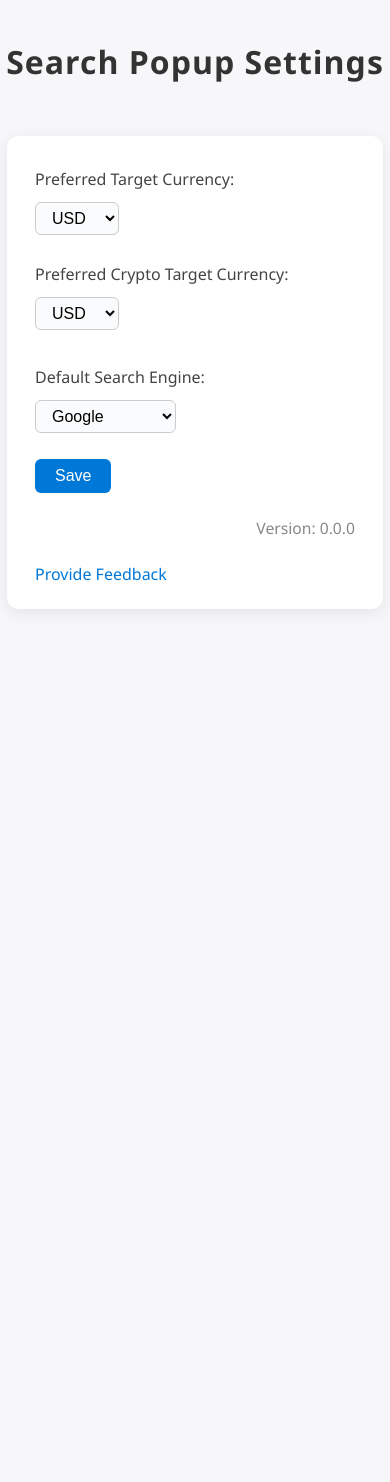
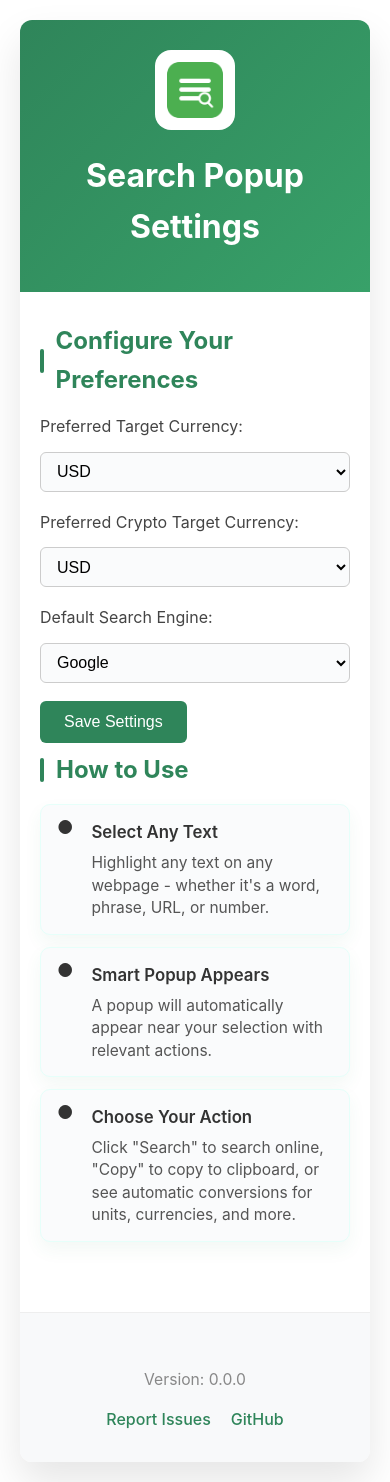
Before and after one commit to Krasen007/SearchPopup, a browser extension: page settings.html in a window 390 px wide. Before the commit the page ends 844 px from the top, so only its background shows below. Drawn offline with Linux system fonts and the light colour scheme.

Commit message:
enhance settings page layout and styling

```diff
--- a/settings.html
+++ b/settings.html
@@ -6,42 +6,94 @@
     <meta name="viewport" content="width=device-width, initial-scale=1.0">
     <title>Search Popup Settings</title>
     <style>
-        body {
-            background: #f7f7f9;
-            font-family: 'Segoe UI', Arial, sans-serif;
+        * {
             margin: 0;
             padding: 0;
-            min-height: 100vh;
-            display: flex;
-            flex-direction: column;
-            align-items: center;
-            justify-content: flex-start;
+            box-sizing: border-box;
         }
 
-        h1 {
-            margin-top: 40px;
+        body {
+            font-family: -apple-system, BlinkMacSystemFont, 'Segoe UI', Roboto, Oxygen, Ubuntu, Cantarell, sans-serif;
+            line-height: 1.6;
             color: #333;
-            font-size: 2rem;
-            font-weight: 600;
-            letter-spacing: 1px;
+            min-height: 100vh;
+            padding: 20px;
         }
 
-        #settings-container {
-            background: #fff;
+        .container {
+            max-width: 800px;
+            margin: 0 auto;
+            background: white;
             border-radius: 12px;
-            box-shadow: 0 4px 16px rgba(0, 0, 0, 0.08);
-            padding: 32px 28px 24px 28px;
-            margin-top: 32px;
-            min-width: 320px;
+            box-shadow: 0 20px 40px rgba(0, 0, 0, 0.1);
+            overflow: hidden;
+        }
+
+        .header {
+            background: linear-gradient(135deg, #2f855a 0%, #38a169 100%);
+            color: white;
+            padding: 25px;
+            text-align: center;
+        }
+
+        .header h1 {
+            font-size: 2.5rem;
+            margin-bottom: 10px;
+            font-weight: 700;
+        }
+
+        .logo {
+            width: 80px;
+            height: 80px;
+            margin: 0 auto 20px;
+            background: white;
+            border-radius: 16px;
             display: flex;
-            flex-direction: column;
-            align-items: flex-start;
+            align-items: center;
+            justify-content: center;
+            font-size: 2rem;
+            font-weight: bold;
+            color: #2f855a;
+        }
+
+        .app-icon {
+            width: 56px;
+            height: 56px;
+            object-fit: contain;
+            display: block;
+            border-radius: 10px;
+        }
+
+        .content {
+            padding: 40px;
+        }
+
+        .section {
+            margin-bottom: 40px;
+        }
+
+        .section h2 {
+            color: #2f855a;
+            font-size: 1.5rem;
+            margin-bottom: 15px;
+            display: flex;
+            align-items: center;
+        }
+
+        .section h2::before {
+            content: '';
+            width: 4px;
+            height: 24px;
+            background: #2f855a;
+            margin-right: 12px;
+            border-radius: 2px;
         }
 
         label {
             font-size: 1rem;
             color: #444;
             margin-bottom: 8px;
+            display: block;
         }
 
         select {
@@ -53,28 +105,58 @@
             margin-top: 4px;
             background: #fafbfc;
             transition: border-color 0.2s;
+            width: 100%;
+            min-height: 40px;
         }
 
         select:focus {
-            border-color: #0078d7;
+            border-color: #2f855a;
             outline: none;
         }
 
-        button#save-settings {
-            background: #0078d7;
-            color: #fff;
+        .btn {
+            display: inline-block;
+            background: #2f855a;
+            color: white;
+            padding: 12px 24px;
+            text-decoration: none;
+            border-radius: 6px;
+            font-weight: 500;
+            transition: all 0.3s ease;
             border: none;
-            border-radius: 6px;
-            padding: 8px 20px;
+            cursor: pointer;
             font-size: 1rem;
-            font-weight: 500;
-            cursor: pointer;
-            transition: background 0.2s;
-            margin-top: 8px;
         }
 
-        button#save-settings:hover {
-            background: #005fa3;
+        .btn:hover {
+            background: #276b49;
+            transform: translateY(-2px);
+            box-shadow: 0 4px 12px rgba(46, 139, 87, 0.18);
+        }
+
+        .footer {
+            background: #f8f9fa;
+            padding: 30px 40px;
+            text-align: center;
+            border-top: 1px solid #eee;
+        }
+
+        .footer-links {
+            display: flex;
+            justify-content: center;
+            gap: 20px;
+            flex-wrap: wrap;
+            margin-top: 15px;
+        }
+
+        .footer-links a {
+            color: #2f855a;
+            text-decoration: none;
+            font-weight: 500;
+        }
+
+        .footer-links a:hover {
+            text-decoration: underline;
         }
 
         .reload-message {
@@ -93,20 +175,89 @@
             z-index: 2;
             box-shadow: 0 2px 8px rgba(0, 0, 0, 0.07);
         }
+
+        #app-version {
+            margin-top: 24px;
+            color: #888;
+            font-size: 0.98rem;
+            text-align: center;
+        }
+
+        /* Steps styling to match the rest of the settings UI */
+        .section>.step {
+            margin-top: 8px;
+        }
+
+        /* Individual step cards */
+        .section .step .step {
+            background: #fafbfc;
+            border: 1px solid #e6fffa;
+            border-radius: 10px;
+            padding: 14px 16px;
+            margin-bottom: 12px;
+            display: flex;
+            gap: 12px;
+            align-items: flex-start;
+            box-shadow: 0 8px 18px rgba(46, 139, 87, 0.06);
+        }
+
+        .step-content h4 {
+            color: #2b2540;
+            font-size: 1.05rem;
+            margin-bottom: 6px;
+            font-weight: 600;
+            color: #333;
+        }
+
+        .step-content p {
+            color: #555;
+            font-size: 0.97rem;
+            line-height: 1.45;
+            margin: 0;
+        }
+
+        /* small icon area (optional) */
+        .section .step .step::before {
+            content: '●';
+            font-size: 18px;
+            margin-right: 6px;
+            line-height: 1;
+        }
+
+        @media (max-width: 768px) {
+            .header {
+                padding: 30px 20px;
+            }
+
+            .header h1 {
+                font-size: 2rem;
+            }
+
+            .content {
+                padding: 30px 20px;
+            }
+        }
     </style>
 </head>
 
 <body>
+    <div class="container">
+        <div class="header">
+            <div class="logo"><img src="img/icon.png" alt="Search Popup" class="app-icon"/></div>
             <h1>Search Popup Settings</h1>
-    <div id="settings-container" style="position:relative;">
+        </div>
+
+        <div class="content">
+            <div class="section">
+                <h2>Configure Your Preferences</h2>
                 <label for="currency-select">Preferred Target Currency:</label>
                 <select id="currency-select">
                 </select>
-        <label for="crypto-currency-select" style="margin-top:10px;">Preferred Crypto Target Currency:</label>
+                <label for="crypto-currency-select">Preferred Crypto Target Currency:</label>
                 <select id="crypto-currency-select">
                 </select>
-        <label for="search-engine-select" style="margin-top:18px;">Default Search Engine:</label>
-        <select id="search-engine-select" style="margin-bottom: 18px; margin-top: 4px;">
+                <label for="search-engine-select">Default Search Engine:</label>
+                <select id="search-engine-select">
                     <option value="google">Google</option>
                     <option value="duckduckgo">DuckDuckGo</option>
                     <option value="bing">Bing</option>
@@ -116,17 +267,47 @@
                     <option value="qwant">Qwant</option>
                     <option value="ecosia">Ecosia</option>
                 </select>
-        <button id="save-settings">Save</button>
+                <button id="save-settings" class="btn">Save Settings</button>
                 <div class="reload-message" style="display:none;">
                     You need to reload the open tabs to apply the changes.
                 </div>
-        <div id="app-version" style="margin-top: 24px; color: #888; font-size: 0.98rem; align-self: flex-end;">
+                <br>
+                <div class="step">
+                    <h2>How to Use</h2>
+                    <div class="step">
+                        <div class="step-content">
+                            <h4>Select Any Text</h4>
+                            <p>Highlight any text on any webpage - whether it's a word, phrase, URL, or number.</p>
+                        </div>
+                    </div>
+
+                    <div class="step">
+                        <div class="step-content">
+                            <h4>Smart Popup Appears</h4>
+                            <p>A popup will automatically appear near your selection with relevant actions.</p>
+                        </div>
+                    </div>
+
+                    <div class="step">
+                        <div class="step-content">
+                            <h4>Choose Your Action</h4>
+                            <p>Click "Search" to search online, "Copy" to copy to clipboard, or see automatic
+                                conversions
+                                for units, currencies, and more.</p>
+                        </div>
+                    </div>
+                </div>
+
+            </div>
+        </div>
+        <div class="footer">
+            <div id="app-version">
                     Version: <span id="version-value">...</span>
                 </div>
-        <a id="feedback-link" href="https://github.com/Krasen007/SearchPopup/issues" target="_blank"
-            style="margin-top: 24px; color: #0078d7; text-decoration: none;">
-            Provide Feedback
-        </a>
+            <div class="footer-links">
+                <a href="https://github.com/Krasen007/SearchPopup/issues" target="_blank">Report Issues</a>
+                <a href="https://github.com/Krasen007/SearchPopup" target="_blank">GitHub</a>
+            </div>
         </div>
         <script src="js/settings.js"></script>
 </body>
```
Also changed, not shown: todos/onboarding.html (deleted, +0 -360 lines), todos/todos.md (+0 -1 lines), manifest.json. Lines whose indentation alone changed are shown as unchanged.
